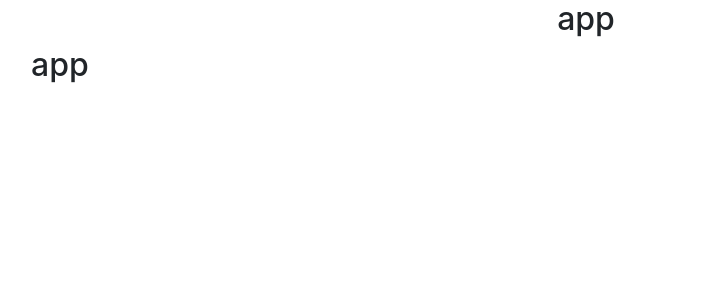
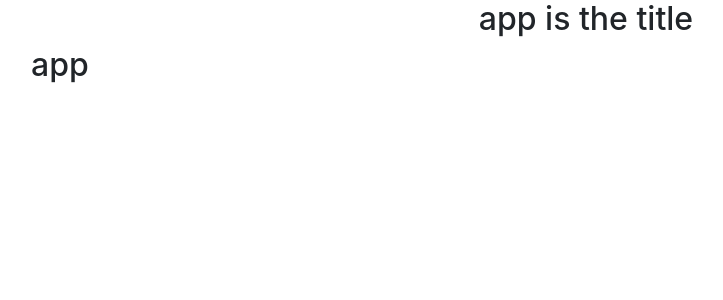
Before and after one commit to Davatata/Belot-Tracker-Angular, an Angular app: page / in a window 1280 px wide. Shown: the top 300 px of the page, without its empty margins (54-777 px from the left). Built offline with nearby package versions, Linux system fonts and the light colour scheme.

Commit message:
small change

```diff
--- a/src/app/app.component.html
+++ b/src/app/app.component.html
@@ -1,7 +1,7 @@
 <div class="container">
   <div class="row">
     <div class="col-12">
-      <h2 class="text-center">{{title}}</h2>
+      <h2 class="text-center">{{title}} is the title</h2>
     </div>
   </div>
 </div>
```
